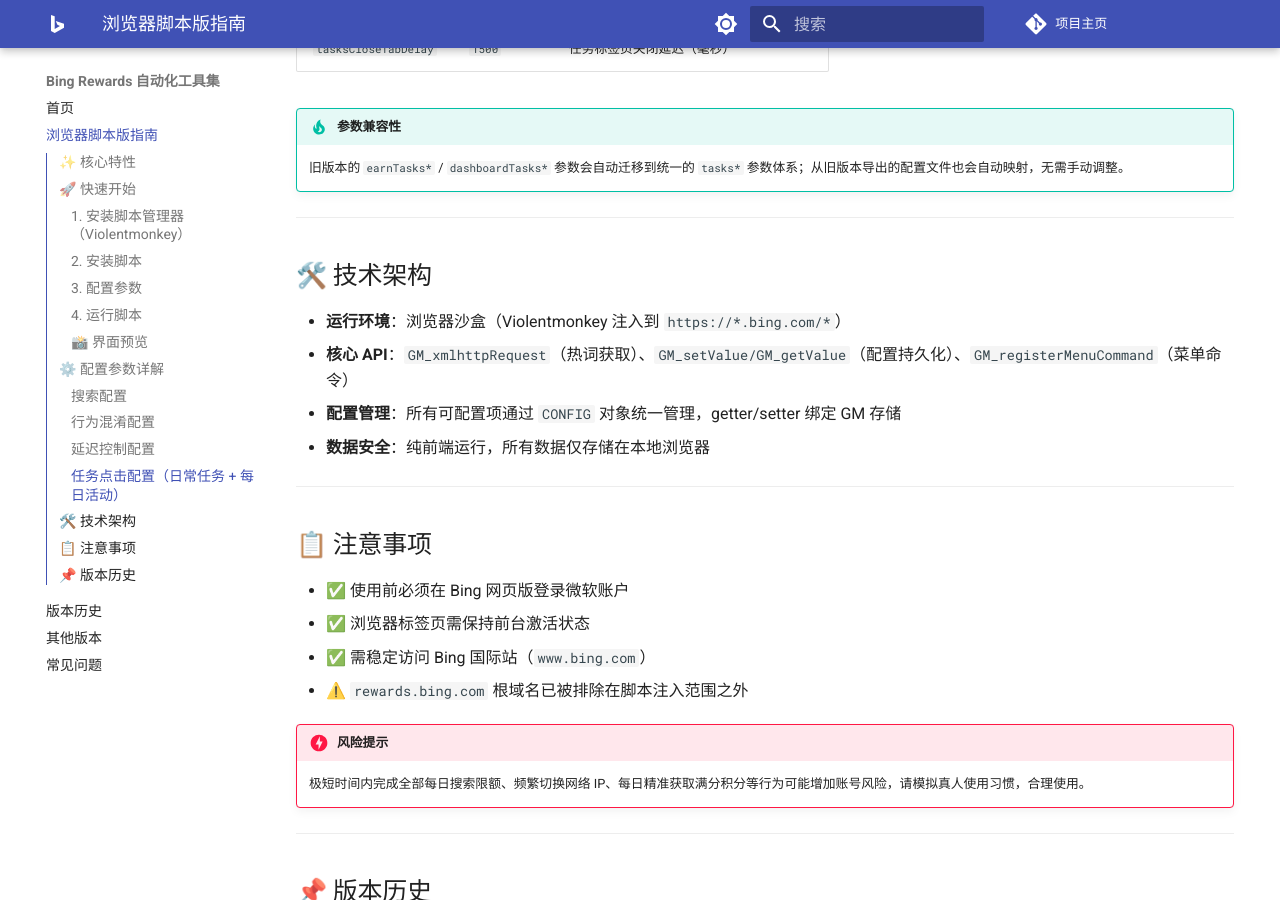
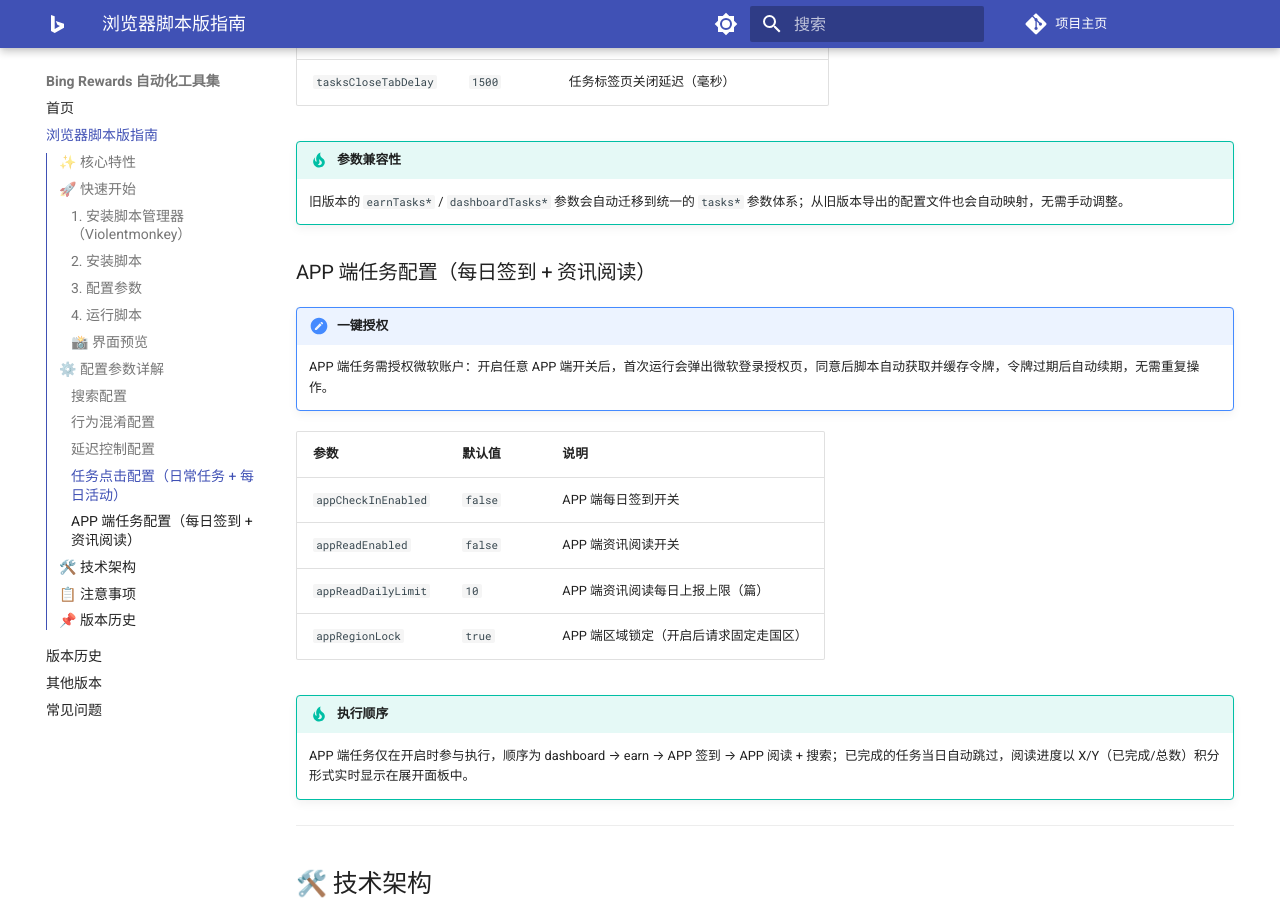
Before and after one commit to idbb98/microsoft-bing-rewards-daily-task-script, an MkDocs documentation site: the page built from docs/scripts/userscript.md, in a window 1280 px wide and 900 px high, scrolled down 5780 px. Built offline with MkDocs 1.6.1 and Material for MkDocs 9.7.7, drawn with Linux system fonts in a browser that asks for light colours; some of the changed text lies outside the part shown.

```diff
--- a/docs/scripts/userscript.md
+++ b/docs/scripts/userscript.md
@@ -14,6 +14,7 @@
 
 - **全自动执行**：一键启动，自动完成当日所有搜索与日常任务，实时显示进度
 - **日常任务自动点击**：自动点击待完成且有积分的日常任务及 Dashboard `#dailyset` 区域未完成任务
+- **APP 端任务**：支持 APP 端每日签到与资讯阅读，一键授权、令牌自动续期，实时显示阅读 X/Y 进度
 - **安全模拟**：自动获取热搜词并随机使用，支持随机加词/截词、随机滚动、随机延迟
 - **隐私保护**：纯前端运行，**不收集、不上传任何 Cookie 或个人信息**
 - **现代 UI**：实时状态面板、图形化设置、自动适配暗色模式
@@ -129,6 +130,21 @@
 !!! tip "参数兼容性"
     旧版本的 `earnTasks*` / `dashboardTasks*` 参数会自动迁移到统一的 `tasks*` 参数体系；从旧版本导出的配置文件也会自动映射，无需手动调整。
 
+### APP 端任务配置（每日签到 + 资讯阅读）
+
+!!! note "一键授权"
+    APP 端任务需授权微软账户：开启任意 APP 端开关后，首次运行会弹出微软登录授权页，同意后脚本自动获取并缓存令牌，令牌过期后自动续期，无需重复操作。
+
+| 参数 | 默认值 | 说明 |
+|------|--------|------|
+| `appCheckInEnabled` | `false` | APP 端每日签到开关 |
+| `appReadEnabled` | `false` | APP 端资讯阅读开关 |
+| `appReadDailyLimit` | `10` | APP 端资讯阅读每日上报上限（篇） |
+| `appRegionLock` | `true` | APP 端区域锁定（开启后请求固定走国区） |
+
+!!! tip "执行顺序"
+    APP 端任务仅在开启时参与执行，顺序为 dashboard → earn → APP 签到 → APP 阅读 + 搜索；已完成的任务当日自动跳过，阅读进度以 X/Y（已完成/总数）积分形式实时显示在展开面板中。
+
 ---
 
 ## 🛠️ 技术架构
```
Also changed, not shown: other parts of docs/scripts/userscript.md (+1 -1 lines), docs/changelog.md (+9 -2 lines).
